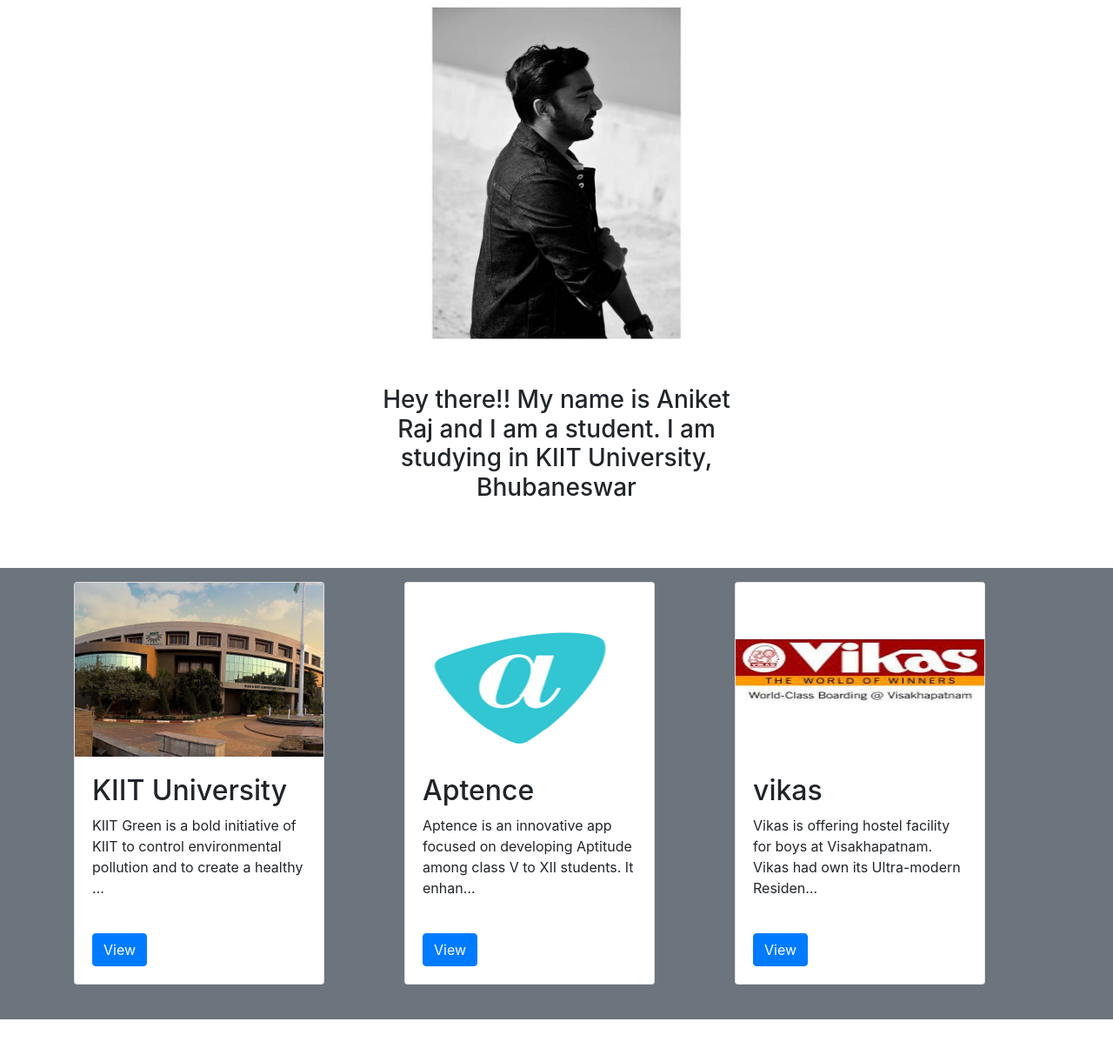
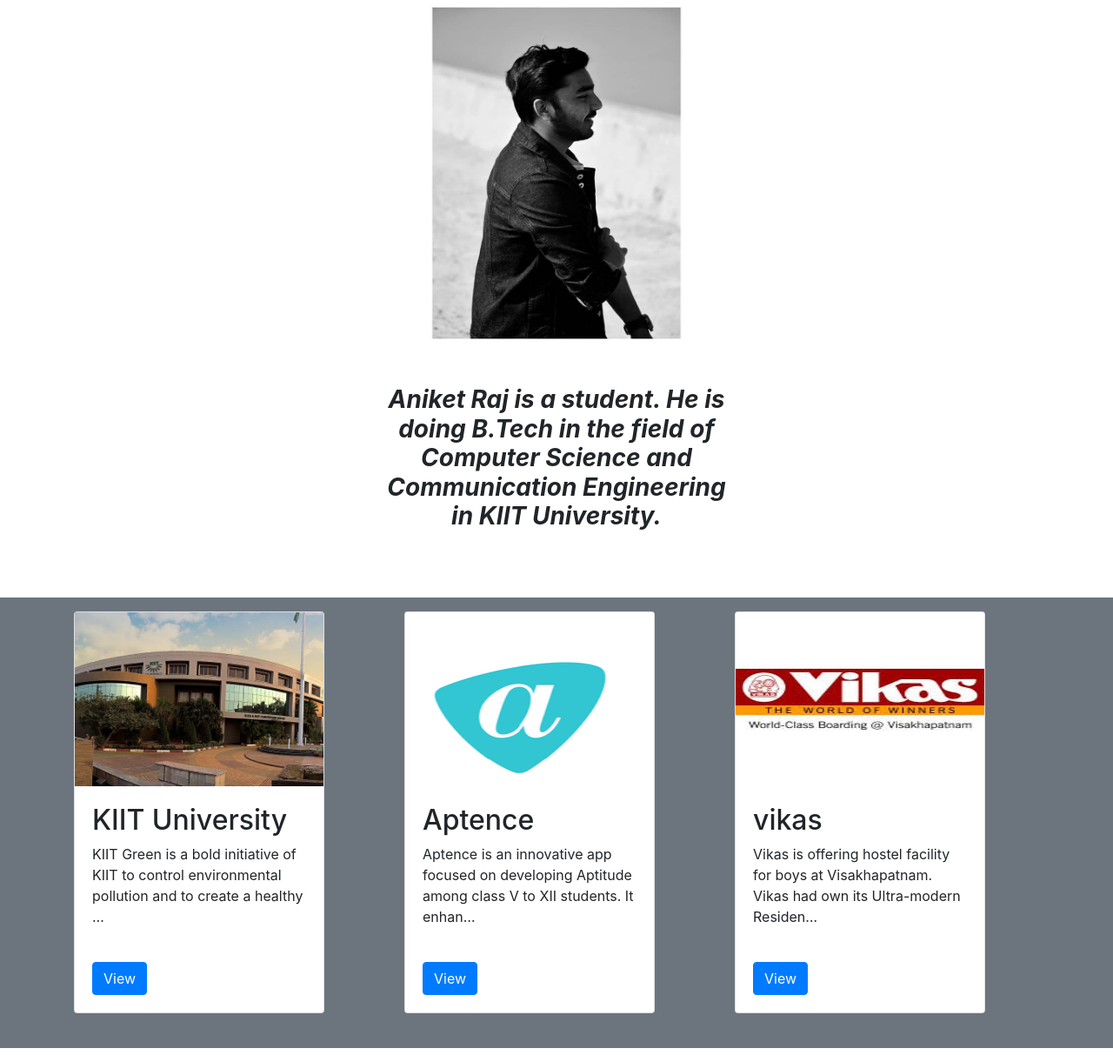
Before and after one commit to Aniket1317/Personal-Portfolio, a Django app: page / in a window 1280 px wide. Shown: the part 67-1280 px from the top of the page at 87% size. Before the commit the page ends 1239 px from the top, so only its background shows below. Run offline with Django 3.2, Linux system fonts and the light colour scheme; data comes from the database, SQL or seed files in the repository; some libraries are stand-ins or nearby versions.

Commit message:
recent changes

```diff
--- a/portfolio_app/templates/portfolio_app/home.html
+++ b/portfolio_app/templates/portfolio_app/home.html
@@ -7,7 +7,7 @@
 
 	<img class="rounded mx-auto d-block" src="{% static 'portfolio_app/ar.jpg' %}" height="400" width="450"><br>
 	<div class="card-body">
-	<h3 class="text-center">Hey there!! My name is Aniket Raj and I am a student. I am studying in KIIT University, Bhubaneswar</h3>
+	<h3 class="text-center font-weight-bold font-italic">Aniket Raj is a student. He is doing B.Tech in the field of Computer Science and Communication Engineering in KIIT University.</h3>
 	</div>
 
 </div></div><br><br>
```
